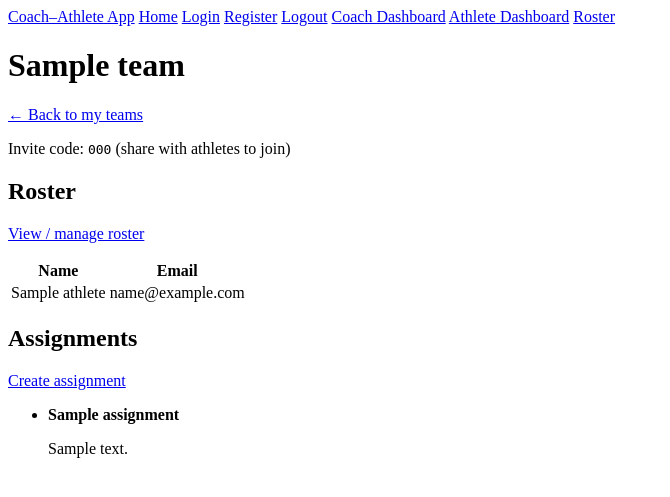
After one commit to loganrook/Tabor-Hackathon-2026, a Flask app: page /team/1 in a window 1280 px wide. The commit adds this page. Shown: the top 497 px of the page, without its empty margins (0-670 px from the left). Run offline with Flask 3, Linux system fonts and the light colour scheme; a user stored in the database is signed in; tables that the repository leaves empty hold one stand-in row (values such as "Sample post").

Commit message:
Adding better navigation, like google classroom

```diff
--- a/app.py
+++ b/app.py
@@ -40,6 +40,16 @@ def create_app(config_class=Config):
         if prefix == "athlete":
             return Athlete.query.get(pk)
         return None
+
+    def _user_can_access_team(team):
+        """Return True if current_user is the coach of this team or an athlete in it."""
+        if not team or not current_user.is_authenticated:
+            return False
+        if isinstance(current_user, Coach) and team.coach_id == current_user.id:
+            return True
+        if isinstance(current_user, Athlete):
+            return current_user.teams.filter(Team.id == team.id).first() is not None
+        return False
 
     # ---------- Routes ----------
 
@@ -113,25 +123,41 @@ def create_app(config_class=Config):
         logout_user()
         return redirect(url_for("index"))
 
+    @app.route("/team/<int:team_id>")
+    @login_required
+    def team_dashboard(team_id):
+        """Team dashboard: roster and assignments. Coach sees edit controls, athlete read-only."""
+        team = Team.query.get_or_404(team_id)
+        if not _user_can_access_team(team):
+            flash("You do not have access to this team.", "error")
+            if isinstance(current_user, Coach):
+                return redirect(url_for("coach_dashboard"))
+            return redirect(url_for("athlete_dashboard"))
+        athletes = team.athletes.all()
+        assignments = (
+            Assignment.query.filter_by(team_id=team_id)
+            .order_by(Assignment.created_at.desc())
+            .all()
+        )
+        is_coach = isinstance(current_user, Coach) and team.coach_id == current_user.id
+        return render_template(
+            "team_dashboard.html",
+            team=team,
+            athletes=athletes,
+            assignments=assignments,
+            is_coach=is_coach,
+        )
+
     @app.route("/coach/dashboard")
     @login_required
     def coach_dashboard():
-        """Coach-only: roster overview, assignments, and quick actions."""
+        """Coach dashboard: list of teams as cards/links. Redirect to team if only one."""
         if not isinstance(current_user, Coach):
             return redirect(url_for("athlete_dashboard"))
         teams = current_user.teams.all()
-        recent_assignments_by_team = {
-            t.id: Assignment.query.filter_by(team_id=t.id)
-            .order_by(Assignment.created_at.desc())
-            .limit(5)
-            .all()
-            for t in teams
-        }
-        return render_template(
-            "coach_dashboard.html",
-            teams=teams,
-            recent_assignments_by_team=recent_assignments_by_team,
-        )
+        if len(teams) == 1:
+            return redirect(url_for("team_dashboard", team_id=teams[0].id))
+        return render_template("coach_dashboard.html", teams=teams)
 
     @app.route("/team/create", methods=["GET", "POST"])
     @login_required
@@ -158,18 +184,31 @@ def create_app(config_class=Config):
     @app.route("/athlete/dashboard")
     @login_required
     def athlete_dashboard():
-        """Athlete-only: view assignments and personal info."""
+        """Athlete dashboard: list of teams as cards/links. Redirect to team if only one."""
         if not isinstance(current_user, Athlete):
             return redirect(url_for("coach_dashboard"))
         teams = current_user.teams.all()
-        assignments_by_team = {
-            t.id: t.assignments.order_by(Assignment.created_at.desc()).all()
-            for t in teams
-        }
+        if len(teams) == 1:
+            return redirect(url_for("team_dashboard", team_id=teams[0].id))
+        return render_template("athlete_dashboard.html", teams=teams)
+
+    @app.route("/team/<int:team_id>/roster")
+    @login_required
+    def team_roster(team_id):
+        """Roster for a specific team. Coach or athlete with access."""
+        team = Team.query.get_or_404(team_id)
+        if not _user_can_access_team(team):
+            flash("You do not have access to this team.", "error")
+            if isinstance(current_user, Coach):
+                return redirect(url_for("coach_dashboard"))
+            return redirect(url_for("athlete_dashboard"))
+        athletes = team.athletes.all()
+        is_coach = isinstance(current_user, Coach) and team.coach_id == current_user.id
         return render_template(
-            "athlete_dashboard.html",
-            teams=teams,
-            assignments_by_team=assignments_by_team,
+            "team_roster.html",
+            team=team,
+            athletes=athletes,
+            is_coach=is_coach,
         )
 
     @app.route("/roster")
@@ -217,24 +256,20 @@ def create_app(config_class=Config):
             return redirect(url_for("athlete_dashboard"))
         return render_template("join_team.html")
 
-    @app.route("/assignments/create", methods=["GET", "POST"])
+    @app.route("/team/<int:team_id>/assignment/create", methods=["GET", "POST"])
     @login_required
-    def create_assignment():
-        """Coach-only: form to create an assignment (GET) or create and redirect (POST)."""
-        if not isinstance(current_user, Coach):
-            return redirect(url_for("athlete_dashboard"))
-        teams = current_user.teams.all()
+    def create_team_assignment(team_id):
+        """Coach-only: create an assignment for this team. Redirects to team dashboard."""
+        team = Team.query.get_or_404(team_id)
+        if not isinstance(current_user, Coach) or team.coach_id != current_user.id:
+            flash("You cannot create assignments for this team.", "error")
+            return redirect(url_for("coach_dashboard"))
         if request.method == "POST":
             title = request.form.get("title", "").strip()
             description = request.form.get("description", "").strip() or None
-            team_id = request.form.get("team_id", type=int)
-            if not title or not team_id:
-                flash("Title and team are required.", "error")
-                return render_template("create_assignment.html", teams=teams)
-            team = Team.query.get(team_id)
-            if not team or team.coach_id != current_user.id:
-                flash("Invalid team.", "error")
-                return render_template("create_assignment.html", teams=teams)
+            if not title:
+                flash("Title is required.", "error")
+                return render_template("create_assignment.html", team=team)
             assignment = Assignment(
                 title=title,
                 description=description,
@@ -244,8 +279,8 @@ def create_app(config_class=Config):
             db.session.add(assignment)
             db.session.commit()
             flash("Assignment created.", "success")
-            return redirect(url_for("coach_dashboard"))
-        return render_template("create_assignment.html", teams=teams)
+            return redirect(url_for("team_dashboard", team_id=team_id))
+        return render_template("create_assignment.html", team=team)
 
     @app.route("/assignments")
     @login_required
--- a/templates/assignments_list.html
+++ b/templates/assignments_list.html
@@ -4,7 +4,7 @@
 
 {% block content %}
 <h1>Assignments</h1>
-<p><a href="{{ url_for('create_assignment') }}">Create assignment</a></p>
+<p><a href="{{ url_for('coach_dashboard') }}">Go to dashboard</a> to open a team and create assignments.</p>
 {% if assignments %}
 <ul class="assignments-list">
     {% for a in assignments %}
@@ -17,7 +17,7 @@
     {% endfor %}
 </ul>
 {% else %}
-<p>No assignments yet. <a href="{{ url_for('create_assignment') }}">Create one</a>.</p>
+<p>No assignments yet. <a href="{{ url_for('coach_dashboard') }}">Open a team</a> to create one.</p>
 {% endif %}
 <p><a href="{{ url_for('coach_dashboard') }}">Back to dashboard</a></p>
 {% endblock %}
--- /dev/null
+++ b/templates/team_dashboard.html
@@ -0,0 +1,51 @@
+{# team_dashboard.html — Team page (Classroom-style). Roster + assignments; coach gets edit controls. #}
+{% extends "base.html" %}
+{% block title %}{{ team.name }} — Coach–Athlete App{% endblock %}
+
+{% block content %}
+<h1>{{ team.name }}</h1>
+<p><a href="{{ url_for('coach_dashboard') if is_coach else url_for('athlete_dashboard') }}">← Back to my teams</a></p>
+{% if is_coach %}
+<p>Invite code: <code>{{ team.invite_code }}</code> (share with athletes to join)</p>
+{% endif %}
+
+<section class="team-roster">
+    <h2>Roster</h2>
+    {% if is_coach %}
+    <p><a href="{{ url_for('team_roster', team_id=team.id) }}">View / manage roster</a></p>
+    {% endif %}
+    {% if athletes %}
+    <table class="roster-table">
+        <thead>
+            <tr><th>Name</th><th>Email</th></tr>
+        </thead>
+        <tbody>
+            {% for a in athletes %}
+            <tr><td>{{ a.name }}</td><td>{{ a.email }}</td></tr>
+            {% endfor %}
+        </tbody>
+    </table>
+    {% else %}
+    <p>No athletes on this team yet.</p>
+    {% endif %}
+</section>
+
+<section class="team-assignments">
+    <h2>Assignments</h2>
+    {% if is_coach %}
+    <p><a href="{{ url_for('create_team_assignment', team_id=team.id) }}">Create assignment</a></p>
+    {% endif %}
+    {% if assignments %}
+    <ul>
+        {% for a in assignments %}
+        <li>
+            <strong>{{ a.title }}</strong>
+            {% if a.description %}<p>{{ a.description }}</p>{% endif %}
+        </li>
+        {% endfor %}
+    </ul>
+    {% else %}
+    <p>No assignments yet.</p>
+    {% endif %}
+</section>
+{% endblock %}
```
Also changed, not shown: templates/athlete_dashboard.html (+12 -45 lines), templates/coach_dashboard.html (+13 -46 lines), templates/create_assignment.html (+5 -14 lines), templates/team_roster.html (added, +22 -0 lines).
